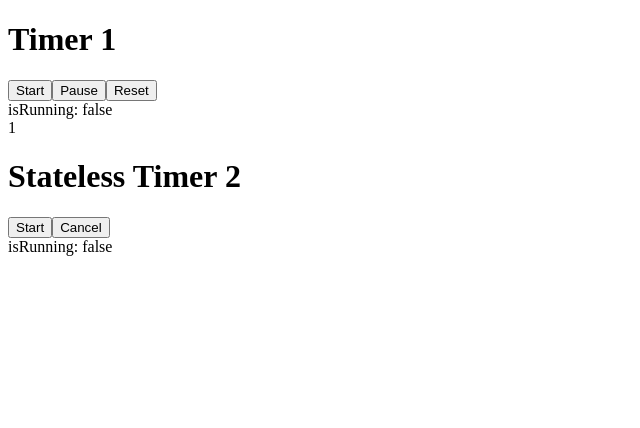
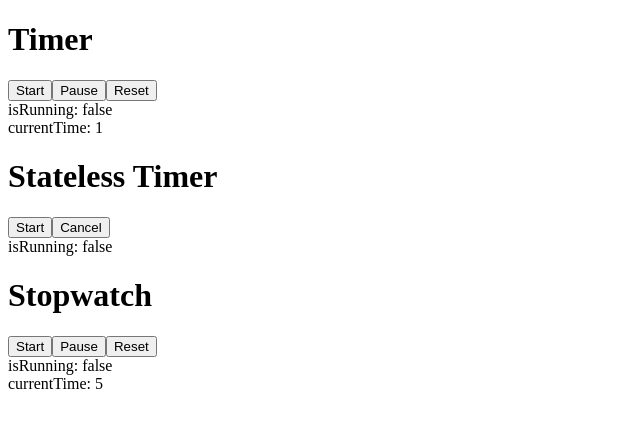
Before and after one commit to dancheskus/react-hook-time, a React (Vite) app: page / in a window 1280 px wide. Shown: the top 428 px of the page, without its empty margins (0-640 px from the left). Built offline with nearby package versions, Linux system fonts and the light colour scheme.

Commit message:
useStopwatch added

```diff
--- a/src/App.tsx
+++ b/src/App.tsx
@@ -28,6 +28,76 @@ const convertMsToUnit = (time: number, timeUnit: TTimeUnit) => {
       return time / 3_600_000
     case 'day':
       return time / 86_400_000
+  }
+}
+
+const useStopwatch = (
+  {
+    initialTime = 0,
+    autostart,
+    onPause,
+    onStart,
+    onReset,
+  }: {
+    initialTime?: number
+    autostart?: boolean
+    onPause?: (currentTime: number) => void
+    onStart?: (currentTime: number) => void
+    onReset?: (currentTime: number) => void
+  }) => {
+  const timerRef = useRef<number | null>(null)
+
+  const convertedInitialTime = convertTime(initialTime, 'sec')
+  const getReturningTime = (returningTime: number) => convertMsToUnit(returningTime, 'sec')
+
+  const [currentTime, setCurrentTime] = useState(convertedInitialTime)
+  const [isRunning, setIsRunning] = useState(!!autostart)
+
+  const stopTimer = () => {
+    if (!timerRef.current) return
+
+    setIsRunning(false)
+
+    clearInterval(timerRef.current)
+    timerRef.current = null
+  }
+
+  useEffect(() => {
+    autostart && start()
+  }, [])
+
+  const start = () => {
+    if (timerRef.current) return
+
+    onStart && onStart(getReturningTime(currentTime))
+
+    setIsRunning(true)
+
+    timerRef.current = setInterval(() => {
+      setCurrentTime(prev => prev + 1000)
+    }, 1000)
+  }
+
+  const reset = () => {
+    onReset && onReset(getReturningTime(convertedInitialTime))
+
+    stopTimer()
+    setCurrentTime(convertedInitialTime)
+  }
+
+  const pause = () => {
+    if (!timerRef.current) return
+
+    stopTimer()
+    onPause && onPause(getReturningTime(currentTime))
+  }
+
+  return {
+    start,
+    pause,
+    reset,
+    isRunning,
+    currentTime: getReturningTime(currentTime),
   }
 }
 
@@ -204,21 +274,36 @@ function App() {
     onEnd: () => console.log('end')
   })
 
+  const stopwatch = useStopwatch({
+    // autostart: true,
+    initialTime: 5,
+    onPause: (time) => console.log('pause: ' + time),
+    onStart: (time) => console.log('start: ' + time),
+    onReset: (time) => console.log('reset: ' + time),
+  })
+
   console.log('component updated...')
 
   return (
     <div>
-      <h1>Timer 1</h1>
+      <h1>Timer</h1>
       <button onClick={start}>Start</button>
       <button onClick={pause}>Pause</button>
       <button onClick={reset}>Reset</button>
       <div>isRunning: {String(isRunning)}</div>
-      <div>{currentTime}</div>
+      <div>currentTime: {currentTime}</div>
 
-      <h1>Stateless Timer 2</h1>
+      <h1>Stateless Timer</h1>
       <button onClick={statelessTimer.start}>Start</button>
       <button onClick={statelessTimer.cancel}>Cancel</button>
       <div>isRunning: {String(statelessTimer.isRunning)}</div>
+
+      <h1>Stopwatch</h1>
+      <button onClick={stopwatch.start}>Start</button>
+      <button onClick={stopwatch.pause}>Pause</button>
+      <button onClick={stopwatch.reset}>Reset</button>
+      <div>isRunning: {String(stopwatch.isRunning)}</div>
+      <div>currentTime: {stopwatch.currentTime}</div>
     </div>
   )
 }
```
